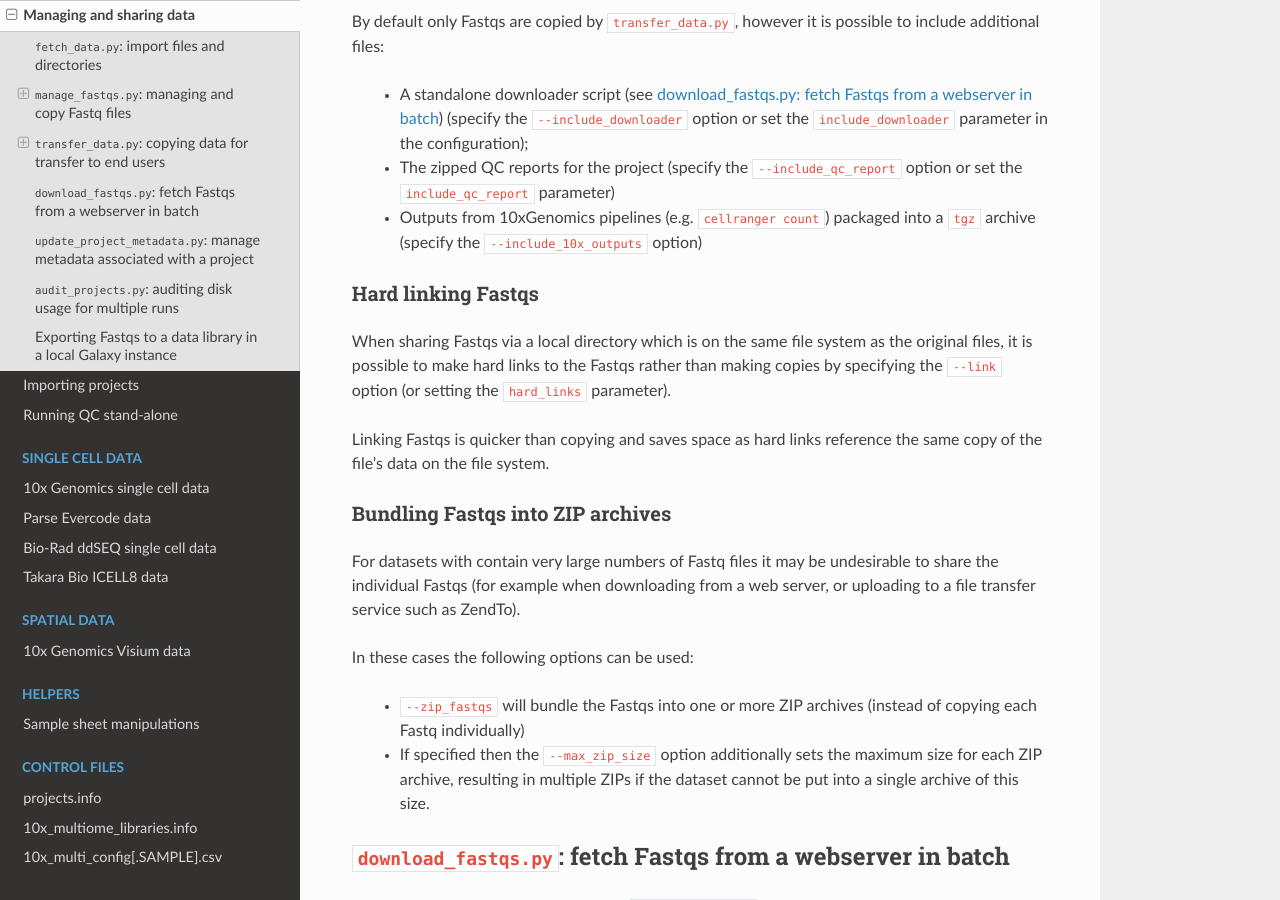
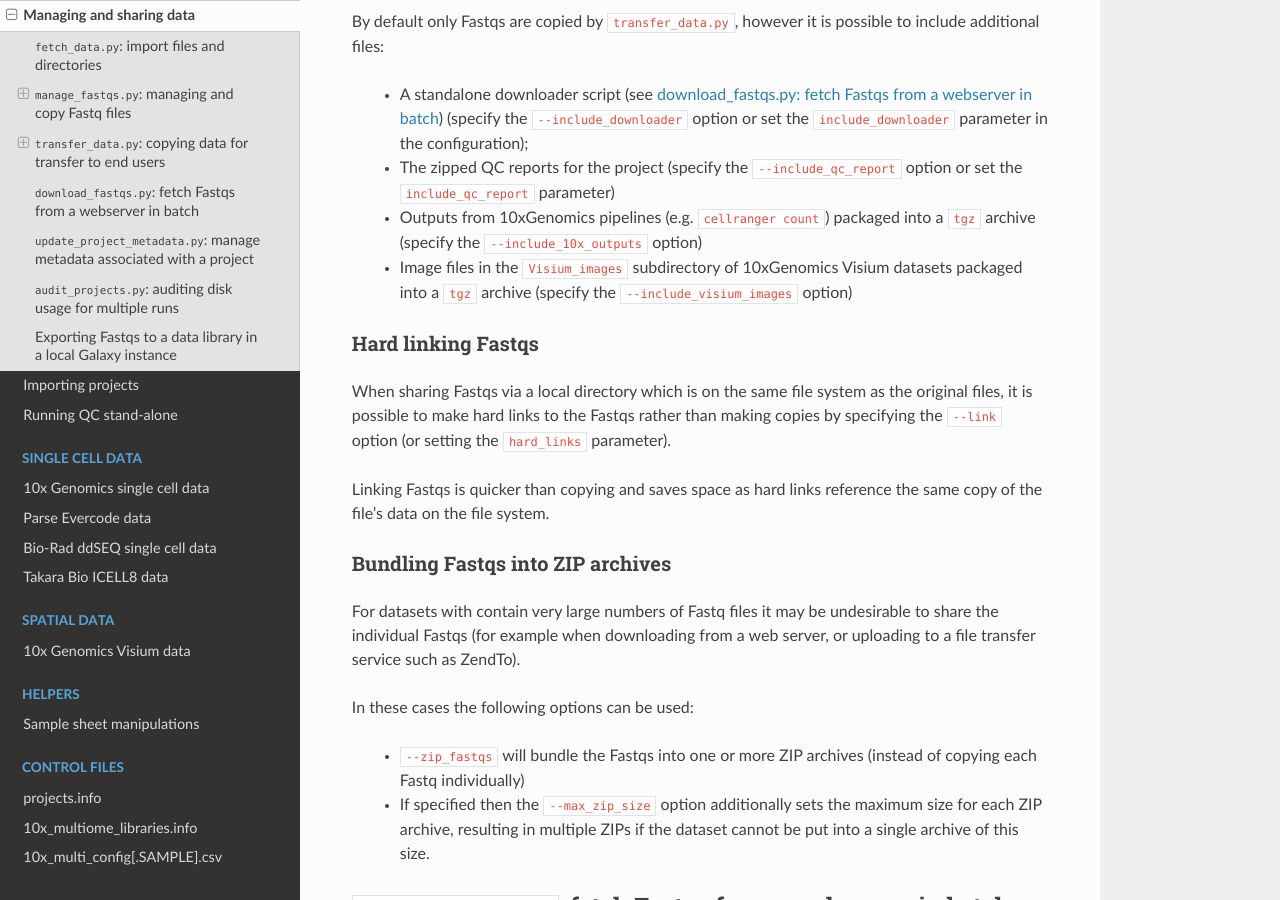
Before and after one commit to fls-bioinformatics-core/auto_process_ngs, a Sphinx documentation site: the page built from docs/source/using/managing_data.rst, in a window 1280 px wide and 900 px high, scrolled down 4402 px. Built offline with Sphinx 7.4.7 and the Read the Docs theme 3.1.0, drawn with Linux system fonts in a browser that asks for light colours.

Commit message:
Update the docs for 'transfer_data.py' with the --include_visium_images option.

```diff
--- a/docs/source/using/managing_data.rst
+++ b/docs/source/using/managing_data.rst
@@ -223,6 +223,9 @@ is possible to include additional files:
  * Outputs from 10xGenomics pipelines (e.g. ``cellranger count``)
    packaged into a ``tgz`` archive (specify the
    ``--include_10x_outputs`` option)
+ * Image files in the ``Visium_images`` subdirectory of 10xGenomics
+   Visium datasets packaged into a ``tgz`` archive (specify the
+   ``--include_visium_images`` option)
 
 Hard linking Fastqs
 -------------------
```
